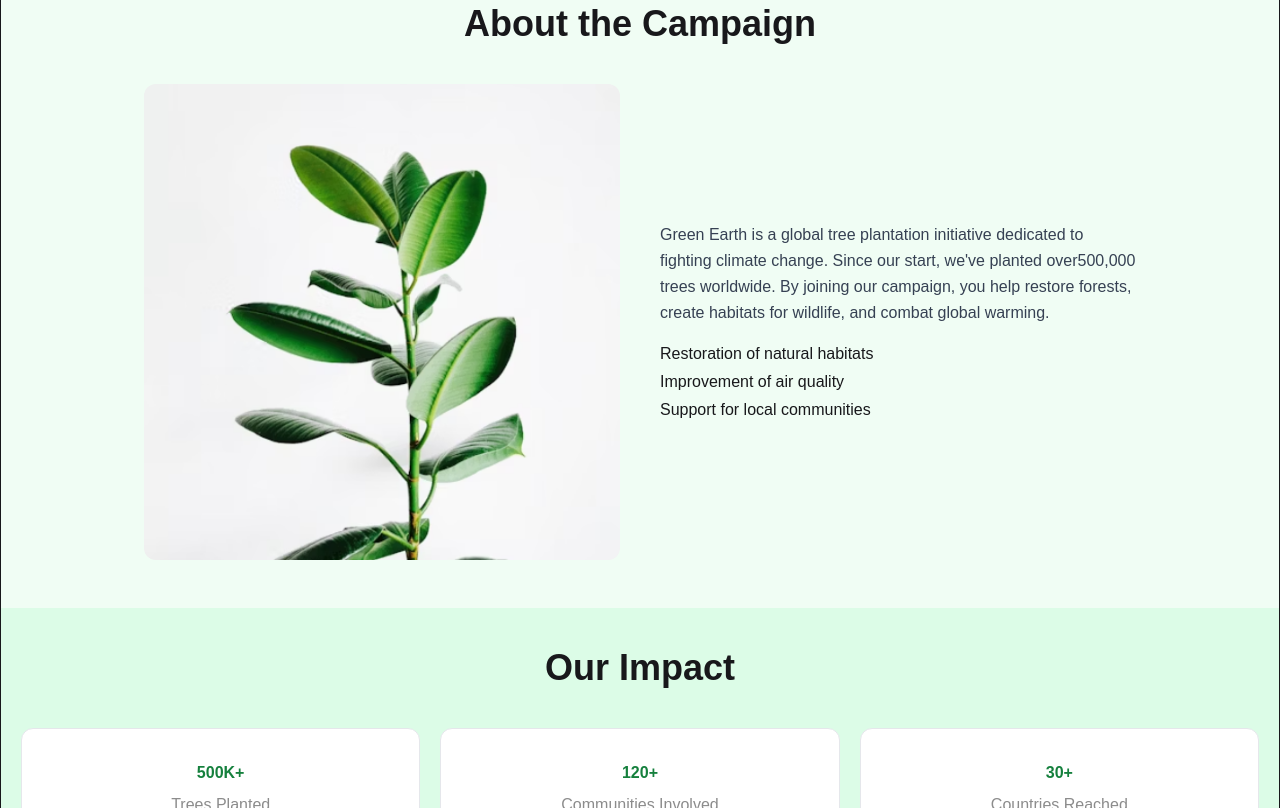
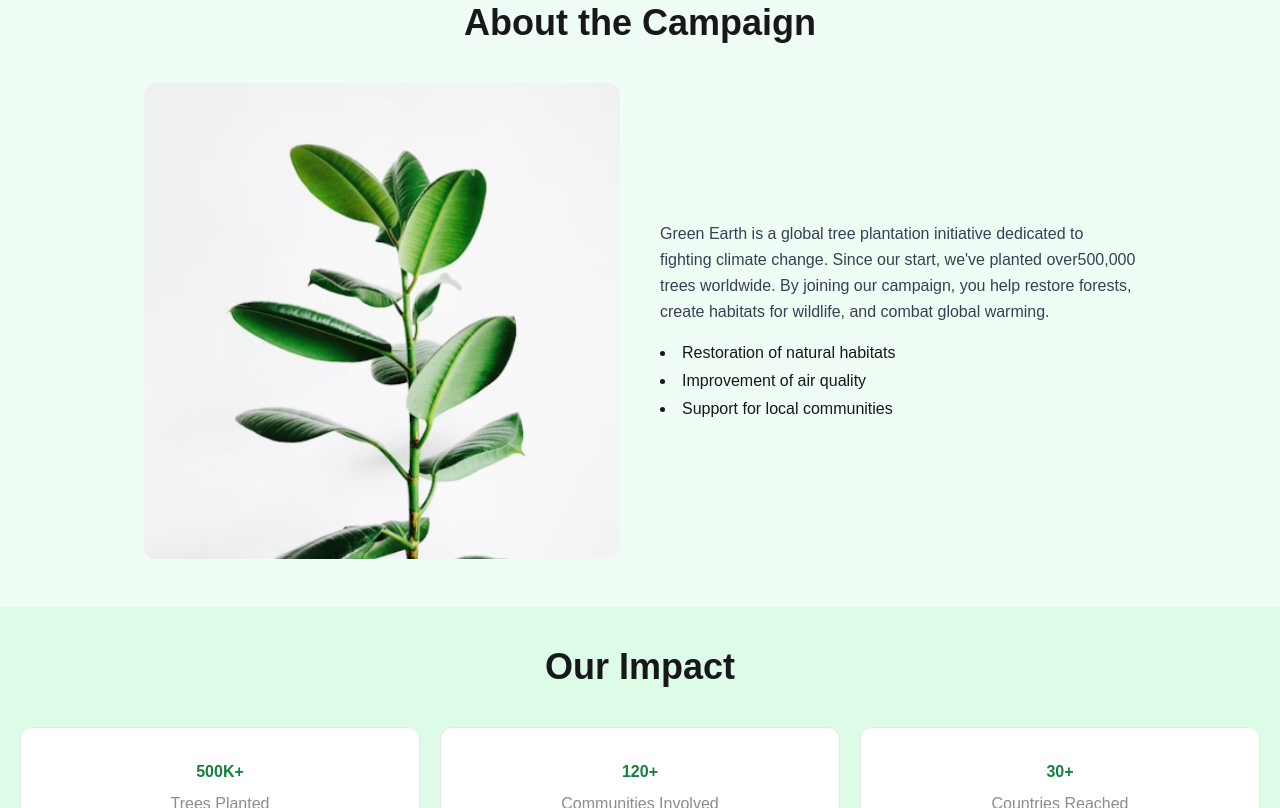
Before and after one commit to NusratJahanNila/GreenEarth, a plain HTML site: page index.html in a window 1280 px wide. Shown: the part 1071-1879 px from the top of the page. Drawn offline with nearby package versions, Linux system fonts and the light colour scheme; no server answers.

Commit message:
added readme file and modification on index file

```diff
--- a/index.html
+++ b/index.html
@@ -10,13 +10,6 @@
         integrity="sha512-2SwdPD6INVrV/lHTZbO2nodKhrnDdJK9/kg2XD1r9uGqPo1cUbujc+IYdlYdEErWNu69gVcYgdxlmVmzTWnetw=="
         crossorigin="anonymous" referrerpolicy="no-referrer" />
 
-    <!-- Google Font
-    <link rel="preconnect" href="https://fonts.googleapis.com">
-    <link rel="preconnect" href="https://fonts.gstatic.com" crossorigin>
-    <link
-        href="https://fonts.googleapis.com/css2?family=Hind+Siliguri:wght@300;400;500;600;700&family=Poppins:ital,wght@0,100;0,200;0,300;0,400;0,500;0,600;0,700;0,800;0,900;1,100;1,200;1,300;1,400;1,500;1,600;1,700;1,800;1,900&display=swap"
-        rel="stylesheet"> -->
-
     <!-- Tailwind and Daisy UI -->
     <link href="https://cdn.jsdelivr.net/npm/daisyui@5" rel="stylesheet" type="text/css" />
     <script src="https://cdn.jsdelivr.net/npm/@tailwindcss/browser@4"></script>
@@ -25,7 +18,7 @@
     <link rel="stylesheet" href="style.css">
 </head>
 
-<body class="border max-w-7xl mx-auto bg-green-50">
+<body class=" max-w-7xl mx-auto bg-green-50">
     <header class="bg-[#15803D]">
         <!-- Navbar -->
         <nav>
@@ -70,7 +63,7 @@
                     <div class="md:max-w-md ">
                         <h1 class="md:text-3xl font-bold">Plant a Tree, Grow a Future</h1>
                         <p class="py-3 sm:text-sm md:text-lg">
-                            Join our mission to plant 1 million trees and make the Earth greener for future
+                            Join our mission to plant 1 million trees and make the <br> Earth greener for future
                             generations.
                         </p>
                         <button
@@ -158,7 +151,6 @@
 
             </section>
             <!-- Open the modal using ID.showModal() method -->
-            <!-- <button class="btn" onclick="my_modal_5.showModal()">open modal</button> -->
             <dialog id="my_modal_5" class="modal modal-bottom sm:modal-middle">
                 <div class="modal-box">
                     <div id="details-container" class="">
@@ -197,16 +189,18 @@
                     </p>
 
                     <ul class="max-w-md space-y-1 text-body list-disc list-inside">
-                        <li class="flex items-start gap-2">
+                        <li>
                             Restoration of natural habitats
                         </li>
-                        <li class="flex items-start gap-2">
+                        <li>
                             Improvement of air quality
                         </li>
-                        <li class="flex items-start gap-2">
+                        <li>
                             Support for local communities
                         </li>
                     </ul>
+
+
                 </div>
             </div>
         </div>
--- a/script/script.js
+++ b/script/script.js
@@ -85,7 +85,7 @@ const displayPlants = (plants) => {
                         <span class="badge badge-success badge-outline bg-green-50 text-green-700 border-green-200 px-3 py-1 text-xs font-medium">${plant.category}</span>
                         <span class=" font-bold text-lg text-gray-900">৳<span class="plant-price">${plant.price}</span></span>
                     </div>
-                    <button onclick="addToCart(this)" class="btn bg-green-600 hover:bg-green-700 text-white border-0 rounded-xl w-full mt-4 py-3 font-medium transition-all duration-200 hover:shadow-lg">
+                    <button onclick="addToCart(this)" class="btn bg-[#15803D] hover:bg-green-600 text-white border-0 rounded-2xl w-full mt-4 py-3 font-medium transition-all duration-200 hover:shadow-lg">
                         Add to Cart
                     </button>
                 </div>
@@ -144,8 +144,6 @@ const addToCart=(btn)=>{
     const plantPrice=card.querySelector(".plant-price").innerText;
     const plantPriceNum=Number(plantPrice);
 
-    // console.log(plantTitle,plantImg,plantPriceNum)
-
     // cartCard
     const selectedItem={
         id:cart.length+1,
```
Also changed, not shown: 1 other file.
